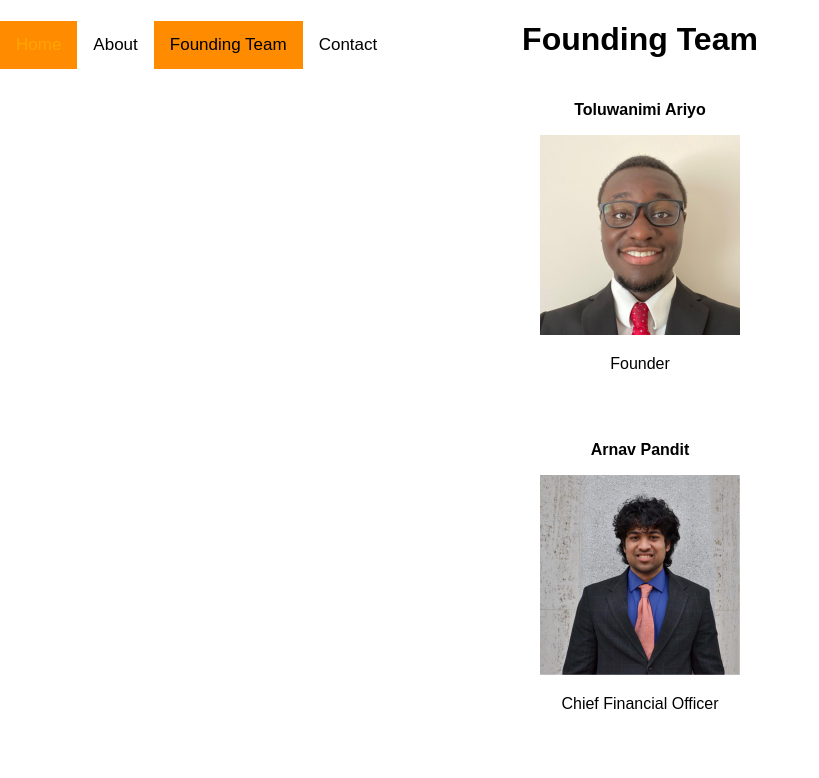
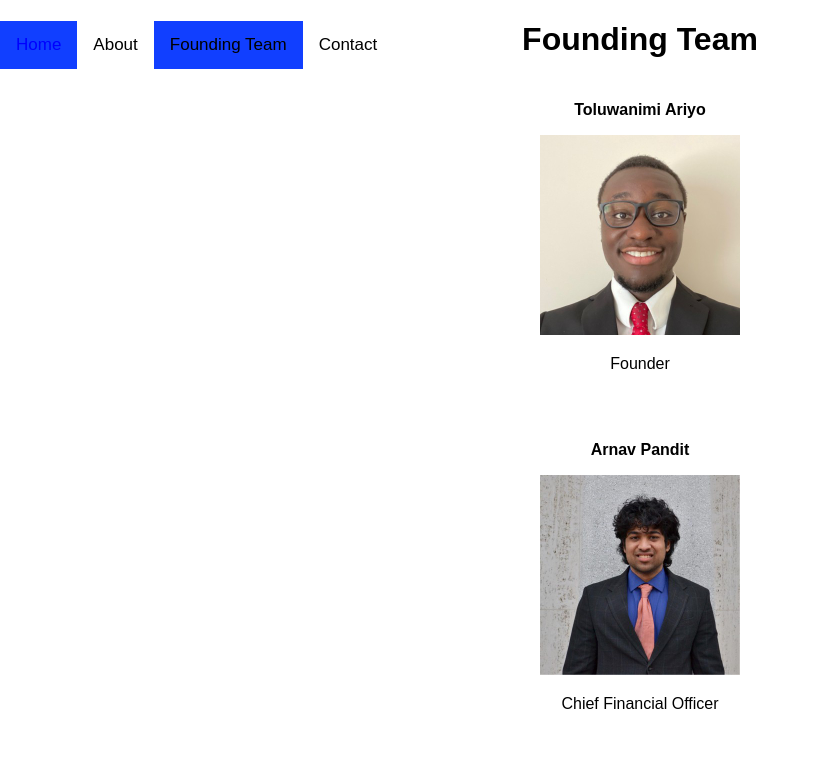
Before and after one commit to destressifyai/destressifyai.github.io, a plain HTML site: page team.html in a window 1280 px wide. In both pictures the pointer is over the link "Home". Shown: the top 778 px of the page, without its empty margins (0-819 px from the left). Drawn offline with Linux system fonts and the light colour scheme.

Commit message:
Update style.css

```diff
--- a/style.css
+++ b/style.css
@@ -8,7 +8,7 @@ body{
     position: fixed;
     background-color: #FFF;
     overflow: hidden;
-    border-bottom: #FF8C00;
+    border-bottom: #113FFF;
   }
 
   .topnav a {
@@ -22,12 +22,12 @@ body{
   }
 
   .topnav a:hover {
-    background-color: #FF8C00;
-    color: orange;
+    background-color: #113FFF;
+    color: blue;
   }
 
   .topnav a.active {
-    background-color: #FF8C00;
+    background-color: #113FFF;
     color: black;
   }
 
@@ -98,7 +98,7 @@ body{
   .hover:hover{
     text-align: left;
     size: 12px;
-    color: #FF8C00;
+    color: #113FFF;
   }
 
   .main_content{
```
